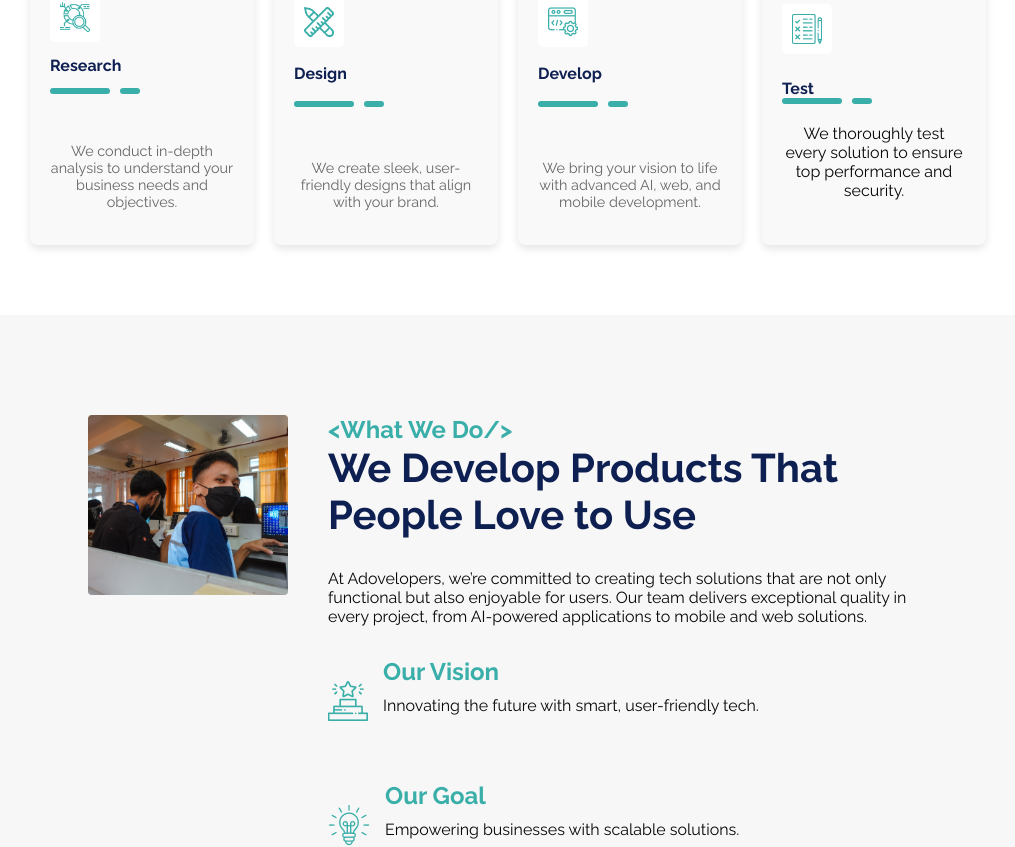
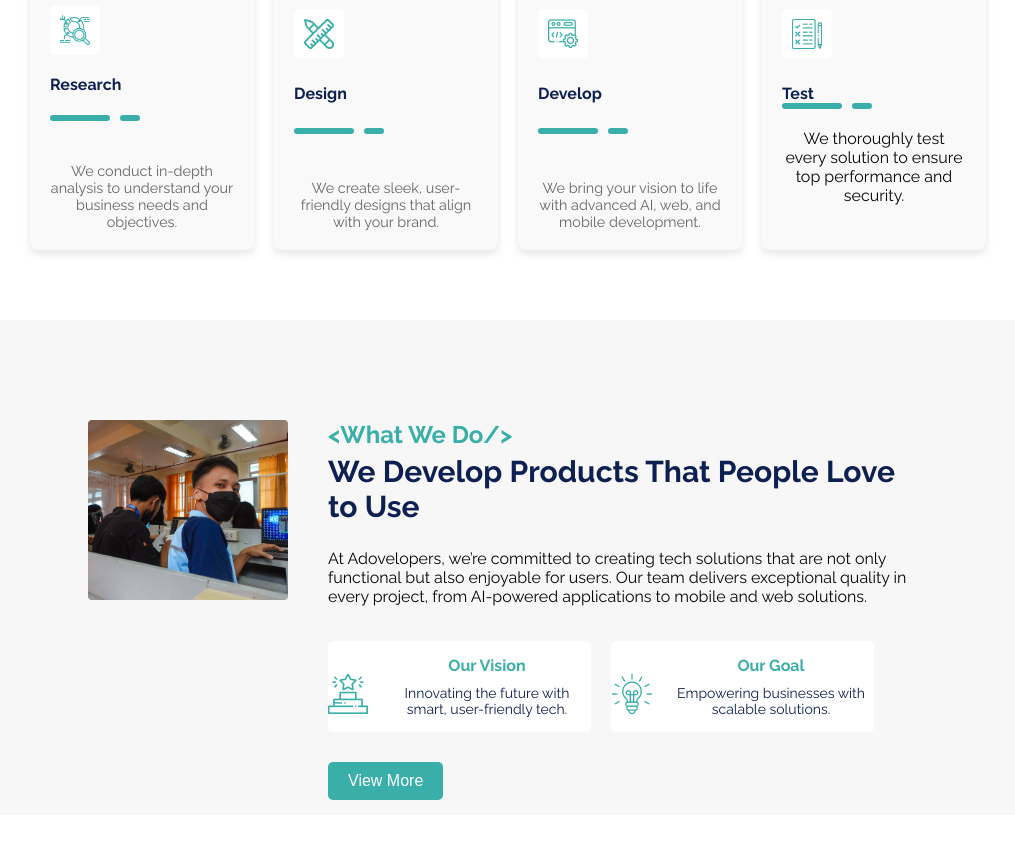
Before and after one commit to AdoVelopers/Adovelopers-Official-Website, a React (Vite) app: page / in a window 1280 px wide. Shown: the part 1460-2307 px from the top of the page, without its empty margins (132-1147 px from the left). Built offline with nearby package versions, Linux system fonts and the light colour scheme.

Commit message:
fixed the wwd

```diff
--- a/src/pages/Home/Home.css
+++ b/src/pages/Home/Home.css
@@ -11,6 +11,7 @@
     color: #3AAFA9;
     font-weight: bold;
     margin: 0;
+    margin-bottom: 5px;
 }
 
 .circle {
@@ -147,7 +148,12 @@ img[alt="Image1"] {
 }
 
 .about-content p {
+
     line-height: 1.8;
+}
+
+.about-content {
+    padding-top: 20px;
 }
 
 .contact-info img {
@@ -184,6 +190,8 @@ img[alt="Image1"] {
 .contact-info {
     display: flex;
     align-items: center;
+    margin-top: 20px;
+    background-color: #FFFFFF;
 }
 
 .advice-container {
@@ -324,13 +332,25 @@ img[alt="Image1"] {
     margin-bottom: 15px;
 }
 
-.vision-goal-container {
-    display: flex;
-    justify-content: center;
+.www-juan {
+    height: auto;
+    width: 400px;
 }
 
-.vision-goal-container div {
-    width: 80%;
+.vision-goal-img img {
+    height: auto;
+    width: 25px;
+}
+
+.vision-goal-img {
+    text-align: center;
+    align-content: center;
+    width: 100px;
+    height: 50px;
+    background-color: #3aafa914;
+    position: relative;
+    margin-left: 20px;
+    border-radius: 5px 5px 5px 5px;
 }
 
 .view-more {
@@ -341,6 +361,7 @@ img[alt="Image1"] {
     cursor: pointer;
     font-size: 16px;
     border-radius: 5px 5px 5px 5px;
+    margin: 0;
 }
 
 .view-more:hover {
@@ -355,12 +376,16 @@ div h2 {
 
 div p {
     font-size: 16px;
+    margin: 0;
+    padding: 0;
 }
 
+
 .des h2 {
-    font-size: 40px;
+    font-size: 30px;
     color: #0E1F51;
     margin: 0;
+    padding-bottom: 10px;
 }
 
 .juan img {
@@ -375,14 +400,22 @@ div p {
 
 .vision-goal-container {
     display: flex;
-    flex-direction: column;
+    flex-direction: row;
     gap: 20px;
 }
 
 .vision-goal-item {
     display: flex;
+    flex-direction: row;
+    justify-content: center;
     align-items: center;
     gap: 15px;
+    background-color: #FFFFFF;
+    border-radius: 5px;
+    text-align: center;
+    padding-top: 15px;
+    width: 263px;
+    margin-top: 20px;
 }
 
 .vision-goal-item img {
@@ -392,22 +425,19 @@ div p {
 
 .vision-goal-item h2 {
     margin: 0;
-    font-size: 1.5rem;
+    font-size: 1rem;
 }
 
 .vision-goal-item p {
     margin-top: 10px;
-    font-size: 1rem;
+    font-size: 14px;
+    color: #0E1F51;
 }
 
 .services {
     margin-top: 50px;
     text-align: center;
     padding: 40px 20px;
-}
-
-.title-sect {
-    font-size: 1.5rem;
 }
 
 .services h2 {
@@ -463,11 +493,6 @@ div p {
     margin-bottom: 10px;
 }
 
-.separator {
-    color: #999;
-    margin-bottom: 10px;
-}
-
 .card p {
     font-size: 0.9rem;
     color: #666;
@@ -517,9 +542,9 @@ div p {
 }
 
 .our-lead {
-    font-size: 40px;
+    font-size: 30px;
     color: #0E1F51;
     margin: 0;
-    padding-bottom: 20px;
+    padding-bottom: 50px;
 
 }
```
